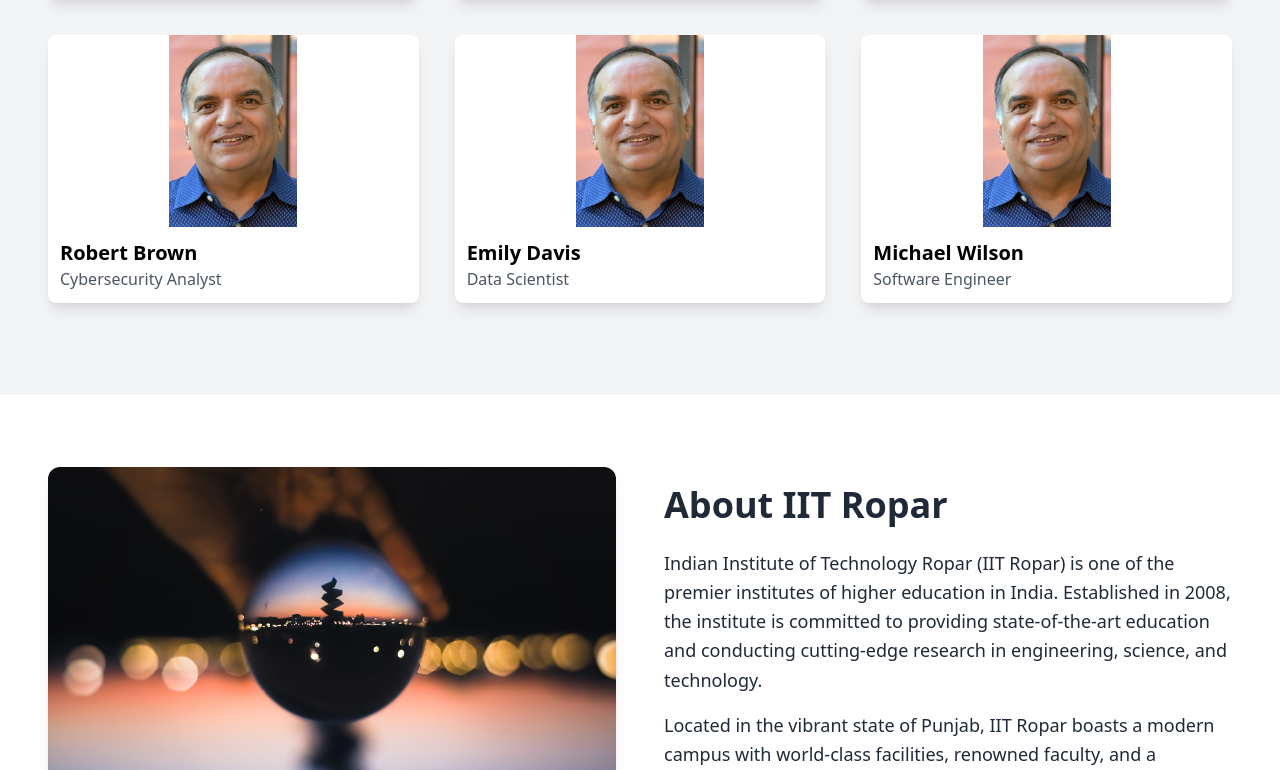
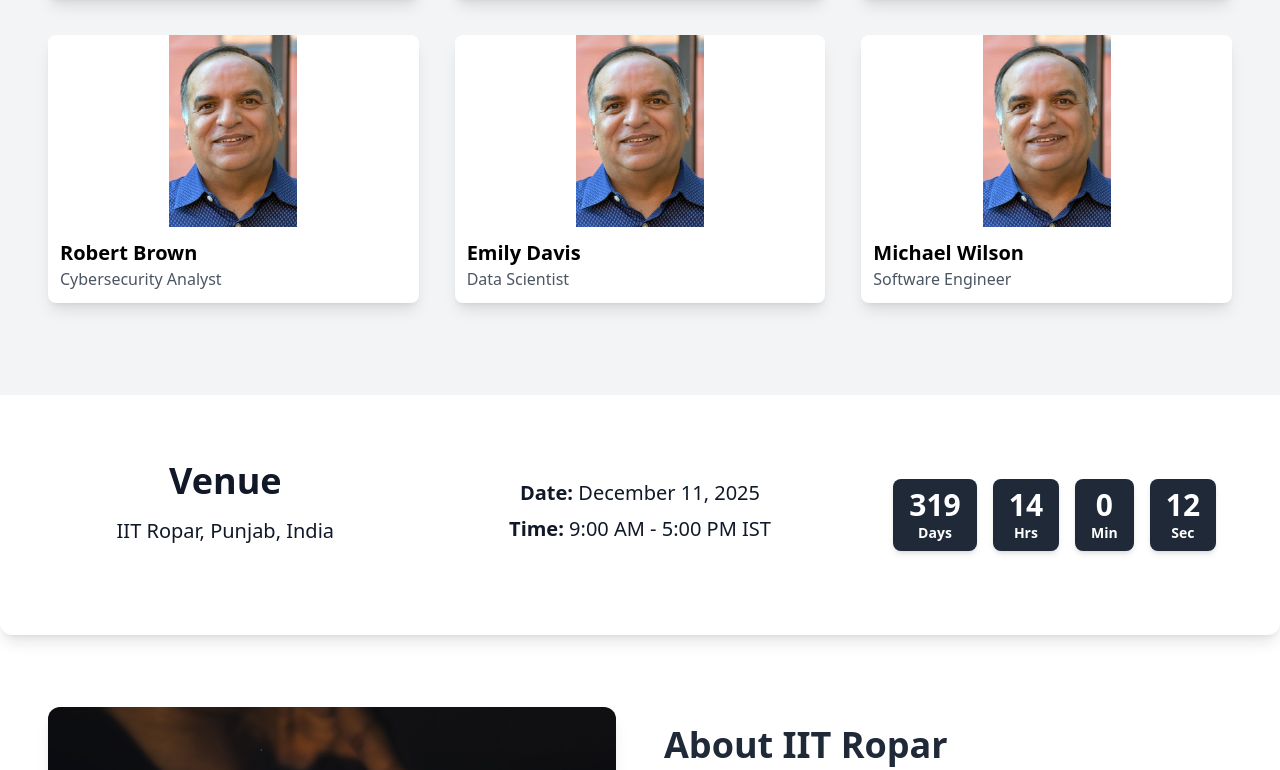
Before and after one commit to kushrm2803/cvip-2025, a Next.js app: page /home in a window 1280 px wide. Shown: the part 2005-2775 px from the top of the page. Built offline with nearby package versions, Linux system fonts and the light colour scheme.

Commit message:
duration of first slide increased, timer added

```diff
--- a/app/home/page.js
+++ b/app/home/page.js
@@ -4,6 +4,7 @@ import ConferenceDetails from "@/components/home/ConferenceDetails";
 import SpeakersSection from '@/components/home/SpeakerSection';
 import AboutIITRopar from '@/components/home/AboutIITRPR';
 import SponsorsSection from '@/components/home/SponsorSection';
+import EventCountDown from '@/components/home/EventCountDown';
 
 
 const page = () => {
@@ -12,6 +13,7 @@ const page = () => {
         <Carousel />
         <ConferenceDetails/>
         <SpeakersSection />
+        <EventCountDown eventDate="2025-12-11T00:00:00"/>
         <AboutIITRopar />
         <SponsorsSection/>
     </div>
--- a/components/home/AboutIITRPR.js
+++ b/components/home/AboutIITRPR.js
@@ -5,7 +5,7 @@ import { motion } from 'framer-motion';
 
 const AboutIITRopar = () => {
   return (
-    <div className="mt-6  min-h-screen bg-white py-12">
+    <div className="mt-6  min-h-[80vh] bg-white py-12">
       <div className="max-w-7xl mx-auto px-6 lg:px-12">
         <div className="grid grid-cols-1 lg:grid-cols-2 gap-12 items-center">
           <motion.div
--- /dev/null
+++ b/components/home/EventCountDown.js
@@ -0,0 +1,63 @@
+"use client";
+
+import { useState, useEffect } from "react";
+
+const EventCountDown = ({ eventDate }) => {
+  const calculateTimeLeft = () => {
+    const now = new Date();
+    const difference = new Date(eventDate) - now;
+
+    if (difference > 0) {
+      return {
+        days: Math.floor(difference / (1000 * 60 * 60 * 24)),
+        hours: Math.floor((difference / (1000 * 60 * 60)) % 24),
+        minutes: Math.floor((difference / (1000 * 60)) % 60),
+        seconds: Math.floor((difference / 1000) % 60),
+      };
+    } else {
+      return { days: 0, hours: 0, minutes: 0, seconds: 0 };
+    }
+  };
+
+  const [timeLeft, setTimeLeft] = useState(calculateTimeLeft());
+
+  useEffect(() => {
+    const timer = setInterval(() => {
+      setTimeLeft(calculateTimeLeft());
+    }, 1000);
+    return () => clearInterval(timer);
+  }, [eventDate]);
+
+  return (
+    <div className="bg-white text-gray-900 p-8 rounded-xl shadow-lg min-h-[30vh] grid grid-cols-1 lg:grid-cols-3 gap-7 items-center text-center">
+      <div>
+        <h2 className="text-4xl font-bold mb-4 ml-auto">Venue</h2>
+        <p className="text-xl mb-6">IIT Ropar, Punjab, India</p>
+      </div>
+      <div className="text-center">
+        <p className="text-xl mb-2">
+          <strong>Date:</strong> {new Date(eventDate).toLocaleDateString("en-US", { month: "long", day: "numeric", year: "numeric" })}
+        </p>
+        <p className="text-xl mb-2">
+          <strong>Time:</strong> 9:00 AM - 5:00 PM IST
+        </p>
+      </div>
+      <div className="text-3xl font-semibold flex justify-center">
+        <span className="bg-gray-800 text-white px-4 py-2 rounded-lg shadow-md mx-2">
+          {timeLeft.days} <p className="text-sm">Days</p>
+        </span>
+        <span className="bg-gray-800 text-white px-4 py-2 rounded-lg shadow-md mx-2">
+          {timeLeft.hours} <p className="text-sm">Hrs</p>
+        </span>
+        <span className="bg-gray-800 text-white px-4 py-2 rounded-lg shadow-md mx-2">
+          {timeLeft.minutes} <p className="text-sm">Min</p>
+        </span>
+        <span className="bg-gray-800 text-white px-4 py-2 rounded-lg shadow-md mx-2">
+          {timeLeft.seconds} <p className="text-sm">Sec</p>
+        </span>
+      </div>
+    </div>
+  );
+};
+
+export default EventCountDown;
--- a/components/home/SponsorSection.js
+++ b/components/home/SponsorSection.js
@@ -31,7 +31,7 @@ const SponsorsSection = () => {
               whileInView={{ scale: 1, opacity: 1 }}
               viewport={{ once: true }}
               transition={{ duration: 0.5 }}
-              className="flex justify-center items-center bg-white p-8 rounded-lg shadow-md"
+              className="flex justify-center items-center bg-white p-8 rounded-lg"
             >
               <img src={sponsor.logo} alt={sponsor.name} className="h-44 w-auto object-contain" />
             </motion.div>
--- a/components/home/carousel/Carousel.js
+++ b/components/home/carousel/Carousel.js
@@ -38,11 +38,13 @@ const Carousel = () => {
   };
 
   useEffect(() => {
-    const interval = setInterval(() => {
+    const delay = currentSlide === 0 ? 7000 : 2500; // 6 seconds for the first slide, 3 seconds for others
+    const interval = setTimeout(() => {
       handleNext();
-    }, 3000);
-    return () => clearInterval(interval);
+    }, delay);
+    return () => clearTimeout(interval);
   }, [currentSlide]);
+
 
   return (
     <div className="relative w-full h-screen overflow-hidden">
--- a/components/home/carousel/ScrollButton.js
+++ b/components/home/carousel/ScrollButton.js
@@ -10,7 +10,7 @@ const ScrollButton = ({ targetId, children, className }) => {
 
   return (
     <button
-      className={`bg-red-600 text-white px-6 py-3 rounded-lg text-lg font-semibold ${className}`}
+      className={`bg-red-600 text-white px-6 py-3 rounded-lg text-lg font-semibold hover:bg-red-500 ${className}`}
       onClick={scrollToSection}
     >
       {children}
```
